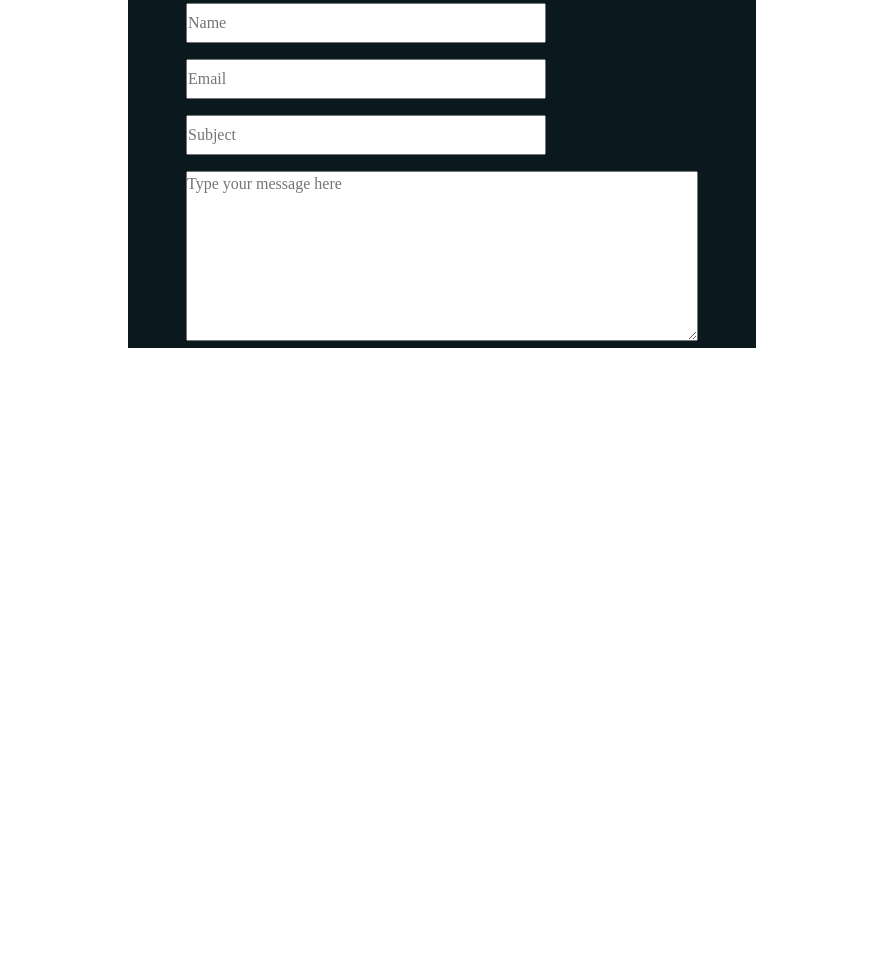
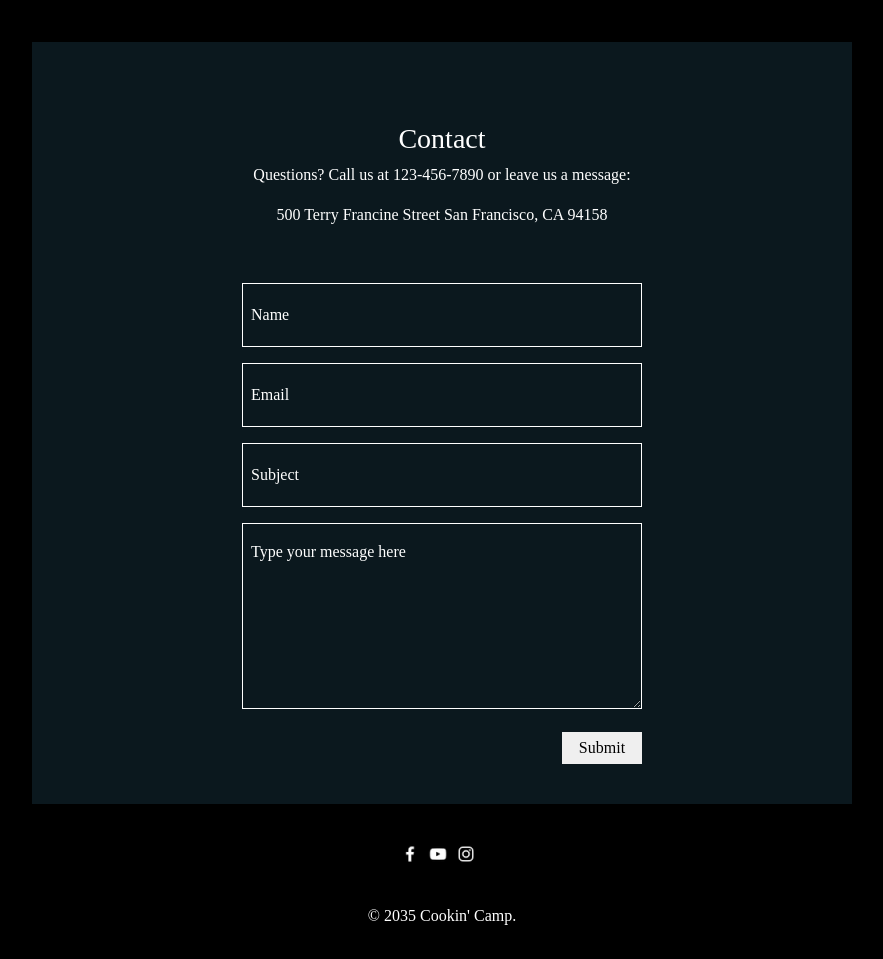
Before and after one commit to Perroquot/TDSCSSBootstrap, a website: page index.html in a window 1280 px wide. Shown: the part 4285-5244 px from the top of the page, without its empty margins (198-1081 px from the left). Before the commit the page ends 4697 px from the top, so only its background shows below. Drawn offline with Linux system fonts and the light colour scheme; a web font is replaced by a local one.

Commit message:
Update Form + Footer

```diff
--- a/Assets/css/abstracts/_variable.scss
+++ b/Assets/css/abstracts/_variable.scss
@@ -1,9 +1,11 @@
 $primary: #0b181e;
 $secondary: #f9b860;
+$noir: #000000;
 
 $theme-colors: (
   "primary": $primary,
   "secondary": $secondary,
+  "noir": $noir,
 );
 @font-face {
   font-family: "Playfair Display";
--- a/Assets/css/components/_buttons.scss
+++ b/Assets/css/components/_buttons.scss
@@ -0,0 +1,7 @@
+.form__form__submit button{
+    width: 10vh;
+    height: 4vh;
+    margin-left: 40vh;
+    border: 0;
+    margin-bottom: 5vh;
+}
--- a/Assets/css/layout/_footer.scss
+++ b/Assets/css/layout/_footer.scss
@@ -0,0 +1,16 @@
+.footer{
+
+    &__logo{
+        display: flex;
+        justify-content: center;
+        margin-bottom: 5vh;
+
+        & img{
+            margin-right: 1vh;
+        }
+    }
+    &__text{
+        display: flex;
+        justify-content: center;
+    }
+}
--- a/Assets/css/layout/_forms.scss
+++ b/Assets/css/layout/_forms.scss
@@ -1,12 +1,17 @@
 @use '../abstracts/variable' as *;
 
 .form{
-    width: 70%;
-    margin-left: 15%;
+    width: 80%;
+    margin-top: 10vh;
+    margin-left: 10%;
     display: flex;
     flex-direction: column;
+    margin-bottom: 5vh;
 
     &__text{
+
+        padding-top:10vh;
+        margin-bottom: 5vh;
 
         & h3{
             display: flex;
@@ -30,10 +35,26 @@
             margin-bottom: 2vh;
 
             & input{
-                width: 45vh;
-                height: 5vh;
+                width: 50vh;
+                height: 8vh;
+                border: 1px solid white;
+                font-family: "Playfair Display";
+                padding-left: 1vh;
+                color: white;
 
+            }
+
+            & textarea{
+                width: 50vh;
+                border: 1px solid white;
+                font-family: "Playfair Display";
+                padding-left: 1vh;
+                padding-top: 2vh;
             }
         }
     }
 }
+
+::placeholder {
+    color: white;
+  }
--- a/index.html
+++ b/index.html
@@ -6,7 +6,7 @@
     <title>TD : Intégration web avec Bootstrap & SASS</title>
     <link rel="stylesheet" href="./Assets/css/style.css">
 </head>
-<body>
+<body class="bg-noir">
     <header>
       <div class="navbar bg-primary">
         <div class="navbar__logo">
@@ -135,15 +135,20 @@
             <div class="form__form">
                 <form action="" class="">
                     <div class="form__form__input">
-                        <input type="text" class="form__form__name" name="name" placeholder="Name">
+                        <input type="text" class="form__form__name bg-primary" name="name" placeholder="Name">
                     </div>
                     <div class="form__form__input">
-                        <input type="text" class="form__form__mail" name="mail" placeholder="Email">
+                        <input type="text" class="form__form__mail bg-primary" name="mail" placeholder="Email">
                     </div>
                     <div class="form__form__input">
-                        <input type="text" class="form__form__subject" name="subject" placeholder="Subject">
+                        <input type="text" class="form__form__subject bg-primary" name="subject" placeholder="Subject">
                     </div>
-                    <textarea name="message" class="form__form__message" cols="55" rows="7" placeholder="Type your message here"></textarea>
+                    <div class="form__form__input">
+                        <textarea name="message" class="form__form__message bg-primary" cols="51" rows="7" placeholder="Type your message here"></textarea>
+                    </div>
+                    <div class="form__form__submit">
+                        <button class="form__form__submit__button">Submit</button>
+                    </div>
                 </form>
             </div>
         </div>
```
Also changed, not shown: Assets/css/base/_reset.scss (line endings or trailing spaces), Assets/css/style.css, 1 other file.
